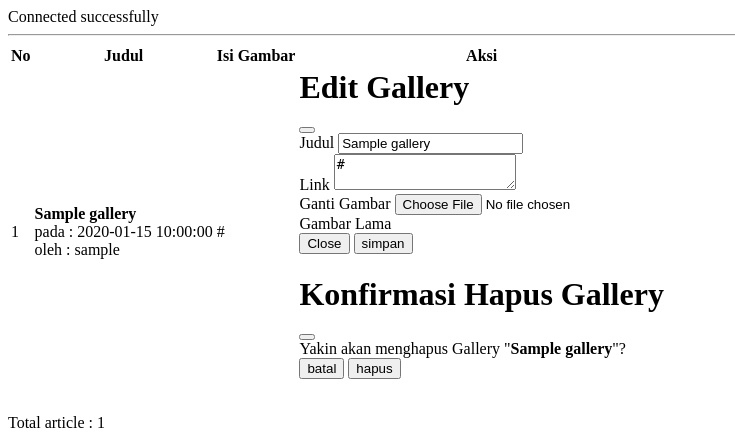
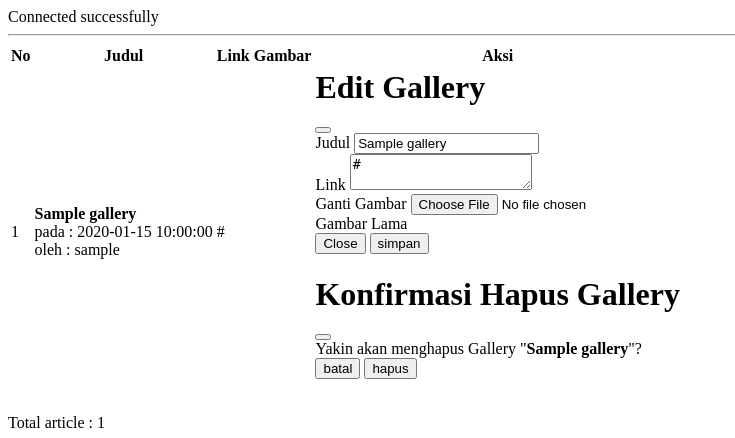
Before and after one commit to tiara1210/araa, a PHP site: page /gallery_data.php in a window 1280 px wide. Shown: the top 438 px of the page, without its empty margins (0-735 px from the left). Run offline with PHP 8.4, Linux system fonts and the light colour scheme; tables that the repository leaves empty or names only in its code hold one stand-in row (values such as "Sample post").

Commit message:
update link to gallery

```diff
--- a/admin.php
+++ b/admin.php
@@ -68,7 +68,7 @@ if (!isset($_SESSION['username'])) {
                 <a class="nav-link" href="admin.php?page=article">Article</a>
             </li>
             <li class="nav-item">
-                <a class="nav-link" href="admin.php?page=article">Gallery</a>
+                <a class="nav-link" href="admin.php?page=gallery">Gallery</a>
             </li>
             <li class="nav-item dropdown">
                 <a class="nav-link dropdown-toggle text-danger fw-bold" href="#" role="button" data-bs-toggle="dropdown" aria-expanded="false">
--- a/gallery_data.php
+++ b/gallery_data.php
@@ -3,7 +3,7 @@
                     <tr>
                         <th>No</th>
                         <th class="w-25">Judul</th>
-                        <th class="w-75">Isi</th>
+                        <th class="w-75">Link</th>
                         <th class="w-25">Gambar</th>
                         <th class="w-25">Aksi</th>
                     </tr>
```
